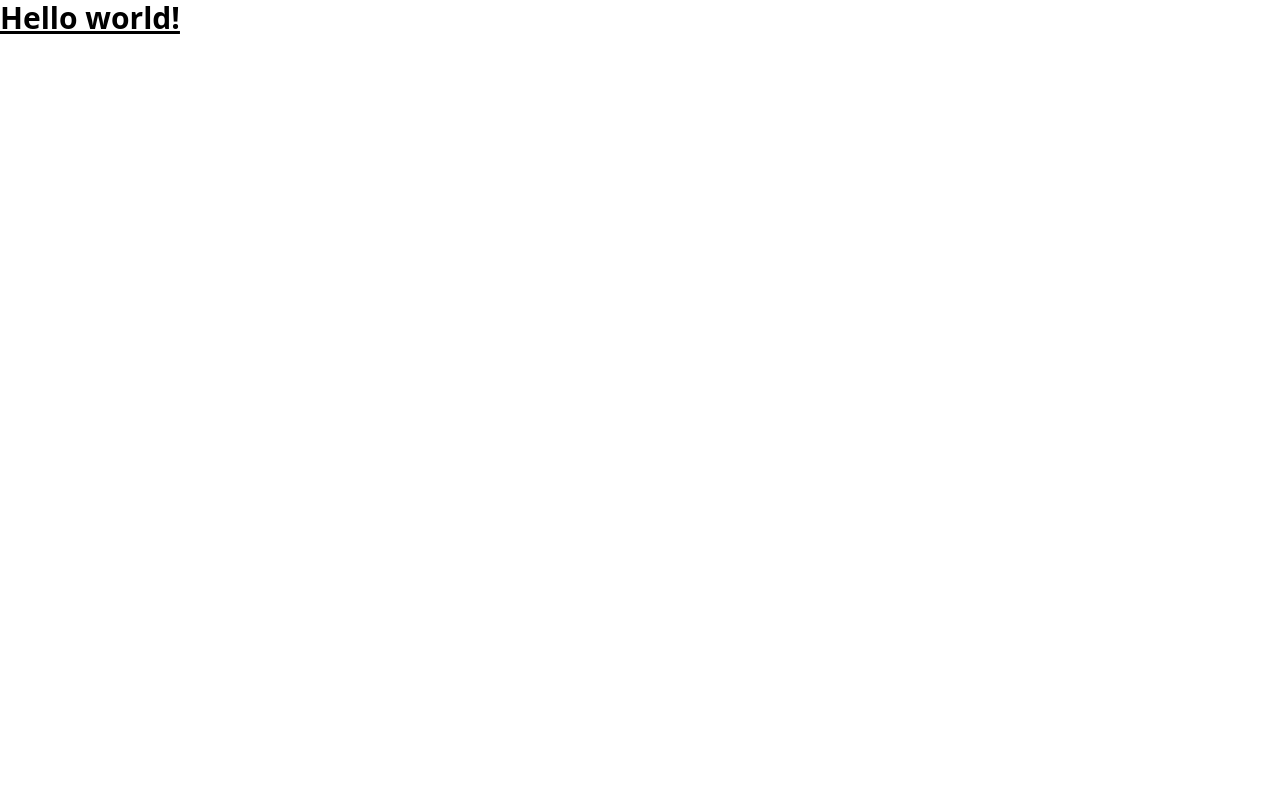
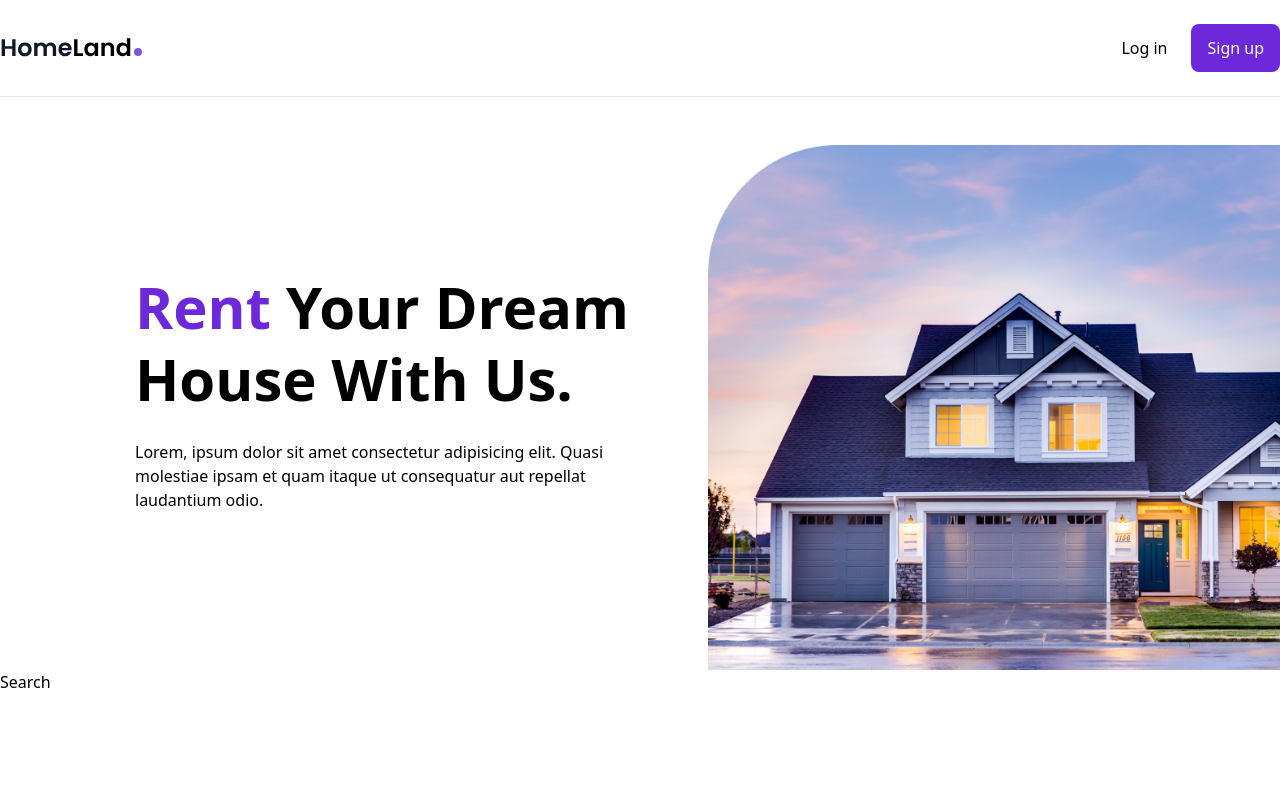
Before and after one commit to kocaogluozan/Real-Estate-React-Tailwind, a React (Create React App) app: page / in a window 1280 px wide. Shown: the top 800 px of the page. Built offline with nearby package versions, Linux system fonts and the light colour scheme.

Commit message:
Header and Banner created.

```diff
--- a/public/index.html
+++ b/public/index.html
@@ -10,34 +10,20 @@
       content="Web site created using create-react-app"
     />
     <link rel="apple-touch-icon" href="%PUBLIC_URL%/logo192.png" />
-    <!--
-      manifest.json provides metadata used when your web app is installed on a
-      user's mobile device or desktop. See https://developers.google.com/web/fundamentals/web-app-manifest/
-    -->
+
     <link rel="manifest" href="%PUBLIC_URL%/manifest.json" />
-    <!--
-      Notice the use of %PUBLIC_URL% in the tags above.
-      It will be replaced with the URL of the `public` folder during the build.
-      Only files inside the `public` folder can be referenced from the HTML.
 
-      Unlike "/favicon.ico" or "favicon.ico", "%PUBLIC_URL%/favicon.ico" will
-      work correctly both with client-side routing and a non-root public URL.
-      Learn how to configure a non-root public URL by running `npm run build`.
-    -->
+    <!-- GOOGLE FONTS -->
+    <link rel="preconnect" href="https://fonts.googleapis.com" />
+    <link rel="preconnect" href="https://fonts.gstatic.com" crossorigin />
+    <link
+      href="https://fonts.googleapis.com/css2?family=Poppins:wght@300;400;500;600;700;800;900&display=swap"
+      rel="stylesheet"
+    />
     <title>React App</title>
   </head>
   <body>
     <noscript>You need to enable JavaScript to run this app.</noscript>
     <div id="root"></div>
-    <!--
-      This HTML file is a template.
-      If you open it directly in the browser, you will see an empty page.
-
-      You can add webfonts, meta tags, or analytics to this file.
-      The build step will place the bundled scripts into the <body> tag.
-
-      To begin the development, run `npm start` or `yarn start`.
-      To create a production bundle, use `npm run build` or `yarn build`.
-    -->
   </body>
 </html>
--- a/src/App.js
+++ b/src/App.js
@@ -1,9 +1,25 @@
 import React from "react";
+
+//import pages
+import Home from "./pages/Home";
+import PropertyDetails from "./pages/PropertyDetails";
+
+//import components
+import Header from "./components/Header";
+import Footer from "./components/Footer";
+
+//import Route,Routes
+import { Routes, Route } from "react-router-dom";
 
 const App = () => {
   return (
-    <div>
-      <h1 className="text-3xl font-bold underline">Hello world!</h1>
+    <div className="max-w-[1440px] mx-auto bg-white ">
+      <Header />
+      <Routes>
+        <Route path="/" element={<Home />}></Route>
+        <Route path="/products/:id" element={<PropertyDetails />}></Route>
+      </Routes>
+      <Footer />
     </div>
   );
 };
--- /dev/null
+++ b/src/components/Banner.jsx
@@ -0,0 +1,33 @@
+import React from "react";
+
+//import image
+import Image from "../assets/img/house-banner.png";
+
+//import components
+import Search from "./Search";
+
+const Banner = () => {
+  return (
+    <section className="h-full max-h-[640px] mb-8 xl:mb-24">
+      <div className="flex flex-col lg:flex-row">
+        <div className="flex flex-col items-center lg:items-start lg:ml-8 xl:ml-[135px] text-center lg:text-left justify-center flex-1 px-4 lg:px-0">
+          <h1 className="text-4xl lg:text-[58px] font-semibold leading-tight mb-6">
+            <span className="text-violet-700">Rent</span> Your Dream House With
+            Us.
+          </h1>
+          <p className="mb-8 max-w-[480px]">
+            Lorem, ipsum dolor sit amet consectetur adipisicing elit. Quasi
+            molestiae ipsam et quam itaque ut consequatur aut repellat
+            laudantium odio.
+          </p>
+        </div>
+        <div className="hidden lg:flex flex-1 justify-end items-end">
+          <img src={Image} alt="" />
+        </div>
+      </div>
+      <Search />
+    </section>
+  );
+};
+
+export default Banner;
--- /dev/null
+++ b/src/components/Footer.jsx
@@ -0,0 +1,7 @@
+import React from "react";
+
+const Footer = () => {
+  return <div>Footer</div>;
+};
+
+export default Footer;
--- /dev/null
+++ b/src/components/Header.jsx
@@ -0,0 +1,32 @@
+import React from "react";
+
+//import Link
+import { Link } from "react-router-dom";
+
+//import logo
+import Logo from "../assets/img/logo.svg";
+
+const Header = () => {
+  return (
+    <header className="py-6 mb-12 border-b">
+      <div className="container mx-auto flex justify-between items-center">
+        <Link to="/">
+          <img src={Logo} alt="site-logo" />
+        </Link>
+        <div className="flex items-center gap-6">
+          <Link className="hover:text-violet-900 transition" to="">
+            Log in
+          </Link>
+          <Link
+            className="bg-violet-700 hover:bg-violet-800 text-white px-4 py-3 rounded-lg transition"
+            to=""
+          >
+            Sign up
+          </Link>
+        </div>
+      </div>
+    </header>
+  );
+};
+
+export default Header;
--- /dev/null
+++ b/src/components/Search.jsx
@@ -0,0 +1,7 @@
+import React from "react";
+
+const Search = () => {
+  return <div>Search</div>;
+};
+
+export default Search;
--- a/src/index.js
+++ b/src/index.js
@@ -3,9 +3,14 @@ import ReactDOM from "react-dom/client";
 import "./index.css";
 import App from "./App";
 
+//import Router
+import { BrowserRouter } from "react-router-dom";
+
 const root = ReactDOM.createRoot(document.getElementById("root"));
 root.render(
-  <React.StrictMode>
-    <App />
-  </React.StrictMode>
+  <BrowserRouter>
+    <React.StrictMode>
+      <App />
+    </React.StrictMode>
+  </BrowserRouter>
 );
--- /dev/null
+++ b/src/pages/Home.jsx
@@ -0,0 +1,14 @@
+import React from "react";
+
+//import components
+import Banner from "../components/Banner";
+
+const Home = () => {
+  return (
+    <div className="min-h-[1800px]">
+      <Banner />
+    </div>
+  );
+};
+
+export default Home;
--- /dev/null
+++ b/src/pages/PropertyDetails.jsx
@@ -0,0 +1,7 @@
+import React from "react";
+
+const PropertyDetails = () => {
+  return <div>PropertyDetails</div>;
+};
+
+export default PropertyDetails;
--- a/tailwind.config.js
+++ b/tailwind.config.js
@@ -2,6 +2,9 @@
 module.exports = {
   content: ["./src/**/*.{js,jsx,ts,tsx}"],
   theme: {
+    fontFamily: {
+      primary: "Poppins",
+    },
     extend: {},
   },
   plugins: [],
```
